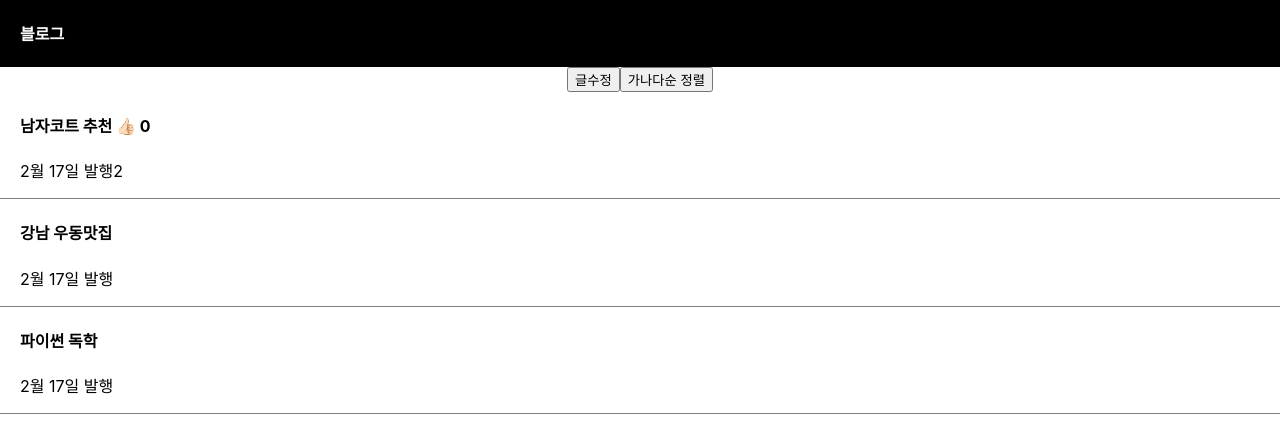
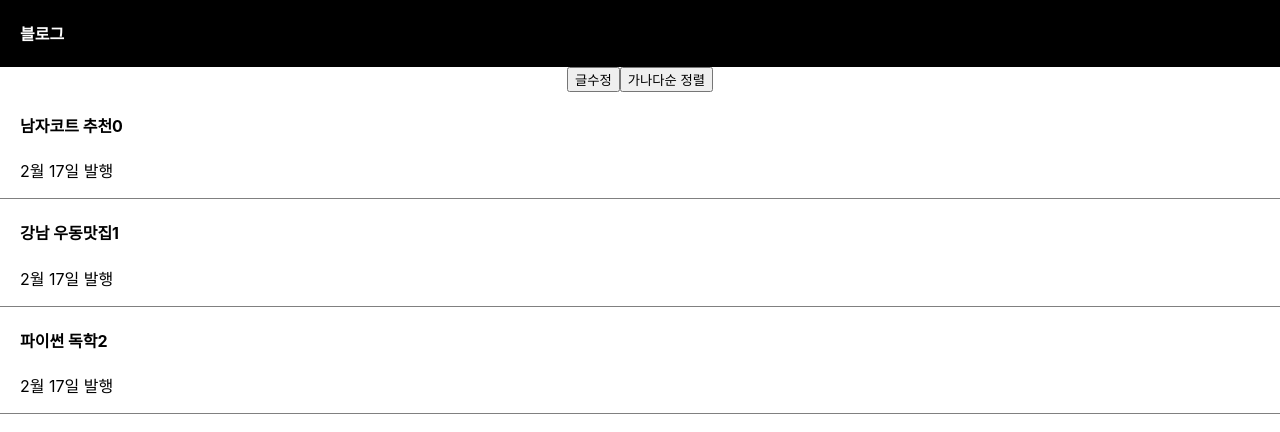
Before and after one commit to kickbell/reactweb, a React (Create React App) app in the folder blog/: page / in a window 1280 px wide. Shown: the top 432 px of the page. Built offline with nearby package versions, Linux system fonts and the light colour scheme.

Commit message:
Refactor map 사용 1

```diff
--- a/blog/src/App.js
+++ b/blog/src/App.js
@@ -29,7 +29,7 @@ function App() {
         글제목변경(copy)
       }}>가나다순 정렬</button>
 
-      <div className="list">
+      {/* <div className="list">
         <h4>{ 글제목[0] } <span onClick={ ()=>{ 따봉변경(따봉+1) } }>👍🏻</span> { 따봉 }</h4>
         <p>2월 17일 발행2</p>
       </div>
@@ -40,7 +40,18 @@ function App() {
       <div className="list">
         <h4 onClick = { () => { setModal(!modal) }}>{ 글제목[2] }</h4>
         <p>2월 17일 발행</p>
-      </div>
+      </div>  */}
+
+      {
+        글제목.map(function(title, index){
+          return (
+            <div className="list">
+            <h4>{ title + index }</h4>
+            <p>2월 17일 발행</p>
+          </div>
+          )
+        })
+      }
 
       { modal == true ? <Modal/> : null }
 
```
